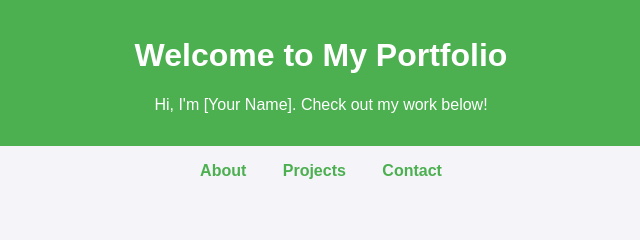
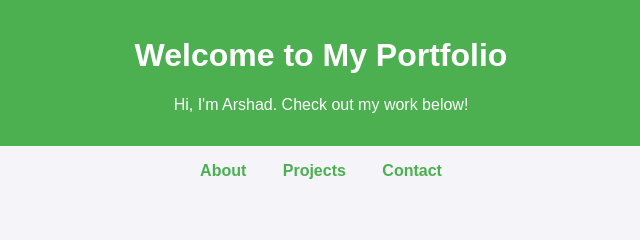
Before and after one commit to iamshaikarshad/iamshaikarshad.github.io, a plain HTML site: page index.html in a window 1280 px wide. Shown: the top 240 px of the page, 319-959 px from the left. Drawn offline with Linux system fonts and the light colour scheme.

Commit message:
first push

```diff
--- a/index.html
+++ b/index.html
@@ -49,7 +49,7 @@
 <body>
   <header>
     <h1>Welcome to My Portfolio</h1>
-    <p>Hi, I'm [Your Name]. Check out my work below!</p>
+    <p>Hi, I'm Arshad. Check out my work below!</p>
   </header>
 
   <nav>
```
